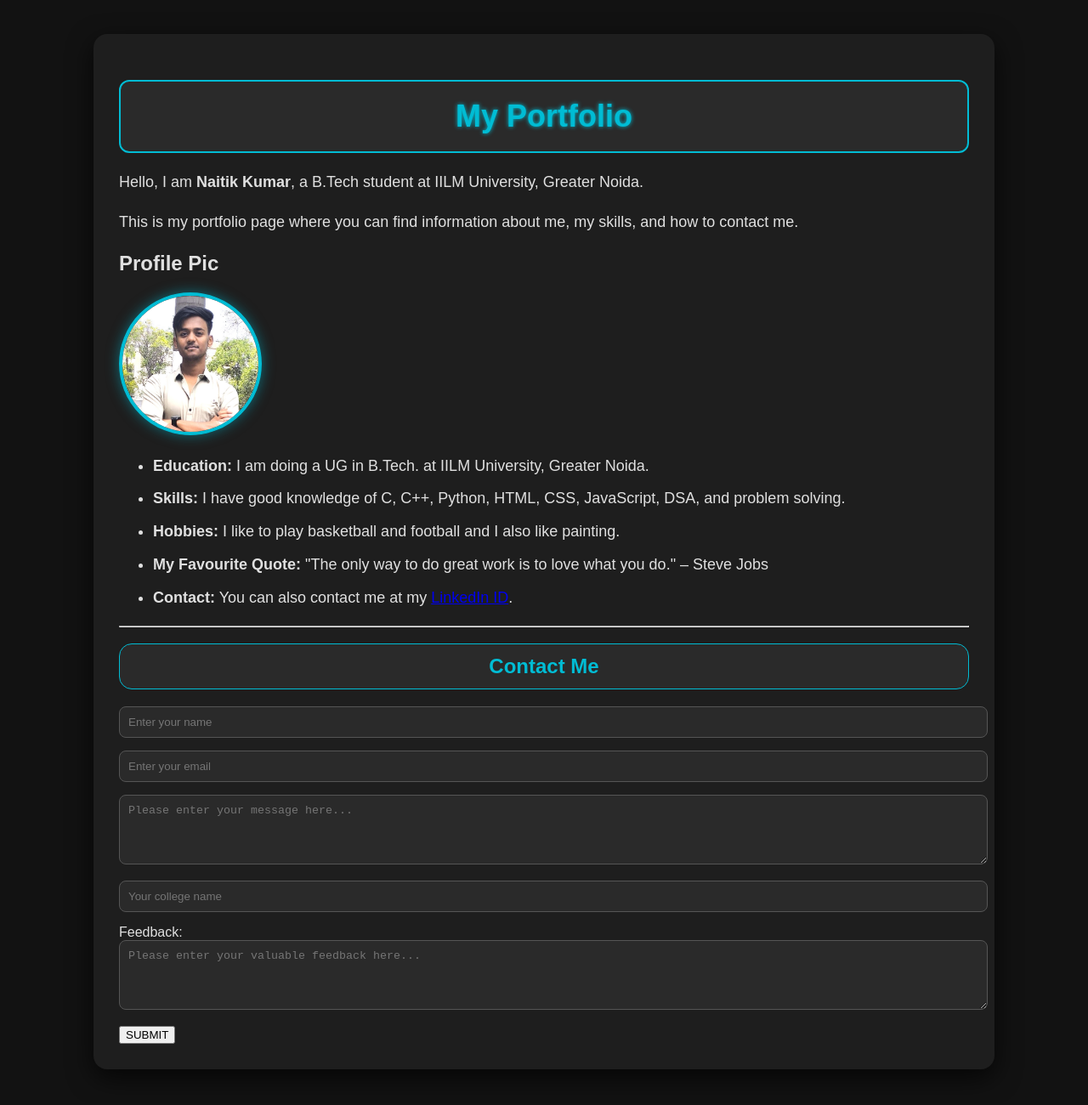
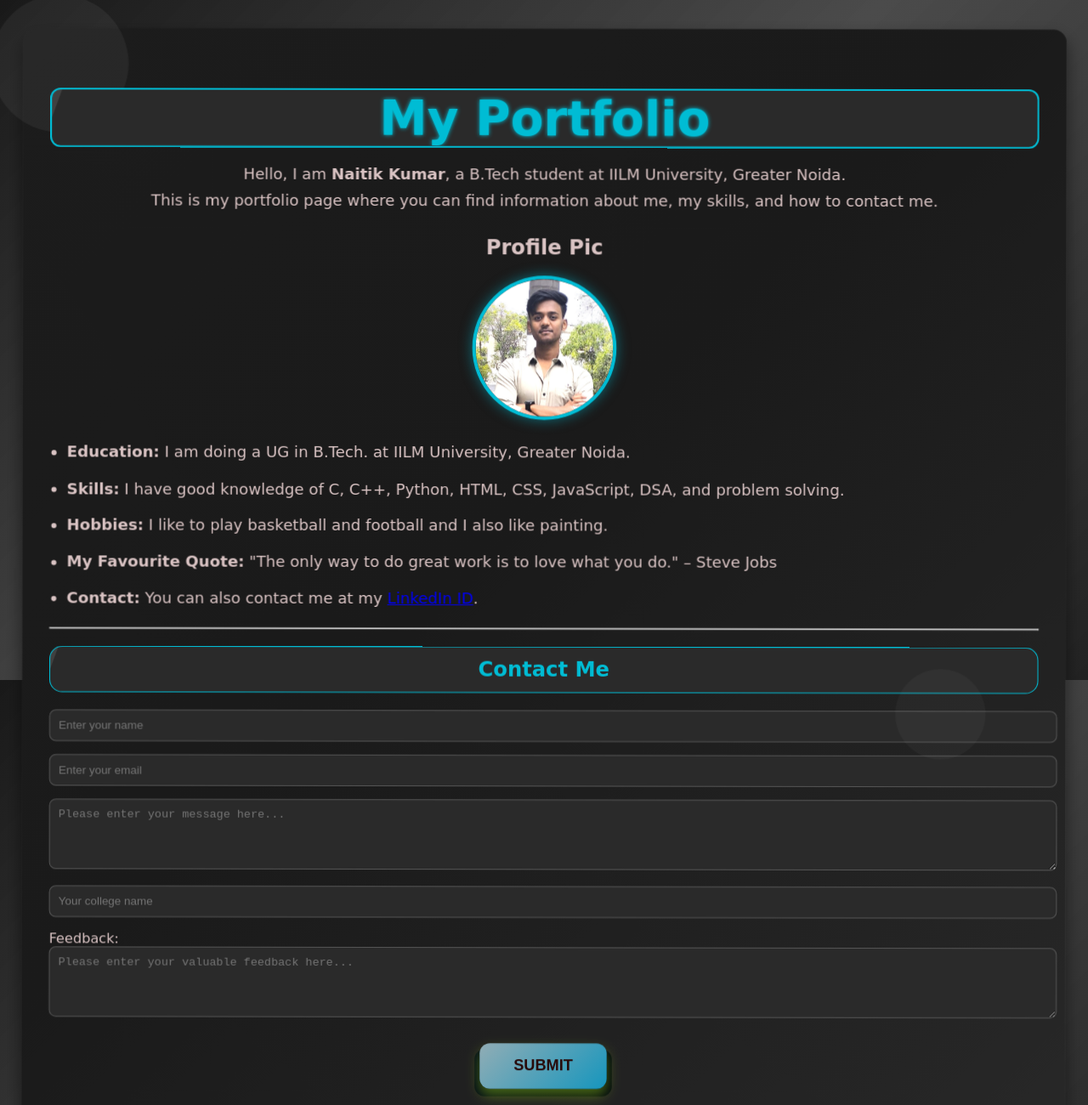
Before and after one commit to Rohit-1166/Portfolio, a plain HTML site: page index.html in a window 1280 px wide. Shown: the top 1300 px of the page at 85% size. Drawn offline with Linux system fonts and the light colour scheme.

Commit message:
Added cool designs and Interfaces

```diff
--- a/index.html
+++ b/index.html
@@ -50,7 +50,10 @@
   <!-- ✅ Add hidden field to prevent spam -->
   <input type="hidden" name="_subject" value="New portfolio contact form submission" />
   <!-- <input class="button-85" id="submit" type="submit" value="SUBMIT" /> -->
-   <button class="button-85" id="submit">SUBMIT</button>
+   <button class="button-85" id="submit">
+    <div class="top">SUBMIT</div>
+    <div class="bottom"></div>
+   </button>
 </form>
 
     </section>
--- a/style.css
+++ b/style.css
@@ -1,49 +1,154 @@
 body {
   margin: 0;
   padding: 0;
-  font-family: 'Poppins', sans-serif;
-  background: #121212;
-  color: #e0e0e0;
+  font-family: cursive;
+  background: linear-gradient(135deg, rgba(0,0,0,0.9), rgba(30,30,30,0.8), rgba(10,10,10,0.9));
+  background-size: 300% 300%;
+  background-attachment: fixed;
+  background-size: cover;
+  color: #d9c3c3;
+   animation: bodyGradientMove 12s ease infinite, bodyZoom 20s ease-in-out infinite;
+  transition: background 1s, color 0.5s;
+  overflow: auto;
+  position: relative;
+  min-height: 100vh;
+}
+body::before, body::after {
+  content: '';
+  position: absolute;
+  width: 150px;
+  height: 150px;
+  background: rgba(255, 255, 255, 0.05);
+  border-radius: 50%;
+  animation: bubbleMove 15s linear infinite;
+  animation: bubbleMove 15s linear infinite;
+}
+body::after {
+  width: 100px;
+  height: 100px;
+  background: rgba(255, 255, 255, 0.03);
+  animation-duration: 20s;
+  right: 10%;
+  top: 60%;
 }
 
 .container {
-  max-width: 1000px;
+  width: 90%;
+  max-width: 1200px;
   margin: 40px auto;
+  background: linear-gradient(135deg, #1e1e1e, #1a1a1a, #333333);
+  background-size: 200% 200%;
   padding: 30px;
   border-radius: 16px;
-  background: #1e1e1e;
-  box-shadow: 0 10px 30px rgba(0, 0, 0, 0.7);
-  transition: transform 0.4s ease;
+  box-shadow: 0 10px 20px rgba(0, 0, 0, 0.5);
+  animation: containerGradientMove 8s ease infinite;
+  transition: transform 0.5s, box-shadow 0.5s, border 0.5s;
+  border: 2px solid transparent;
+
 }
 
 .container:hover {
   transform: scale(1.01);
   box-shadow: 0 0 25px #00bcd4;
+  border: 2px solid #0bcd4f;
+}
+@keyframes bubbleMove {
+  0% { transform: translateY(0) scale(1); }
+  50% { transform: translateY(-50px) scale(1.1); }
+  100% { transform: translateY(0) scale(1); }
 }
 
+@keyframes bodyZoom {
+  0% { transform: scale(1) rotate(0deg); }
+  50% { transform: scale(1.02) rotate(0.2deg); }
+  100% { transform: scale(1) rotate(0deg); }
+}
+
+/* @keyframes bodyGradientMove {
+  0% { background-position: 0% 50%; opacity: 0.9; }
+  50% { background-position: 100% 50%; opacity: 0.8; }
+  100% { background-position: 0% 50%; opacity: 0.9; }
+} */
+
+/* @keyframes containerGradientMove {
+  0% { background-position: 100% 0%; }
+  50% { background-position: 0% 100%; }
+  100% { background-position: 100% 0%; }
+} */
+
 #portfolio {
-  font-size: 36px;
+  font-size: 56px;
   text-align: center;
   background-color: #2a2a2a;
   border: 2px solid #00bcd4;
   color: #00bcd4;
-  padding: 20px;
+  padding: 20px auto;
   border-radius: 12px;
   margin-bottom: 20px;
   text-shadow: 0 0 5px #00bcd4;
   transition: all 0.4s ease;
+  position: relative;
+  overflow: hidden;
+  display: block;
+  /* width: fit-content; */
+  cursor: none;
 }
 
 #portfolio:hover {
   background-color: #00bcd4;
   color: #121212;
+  transform: scale(1.0) ;
   box-shadow: 0 0 20px #00bcd4;
+  text-shadow: 0 0 5px white;
+  animation: borderDance 1s infinite linear;
+}
+@keyframes borderDance {
+    0% {
+        border-color: #b21630;
+    }
+    25% {
+        border-color: #ff4d6d;
+    }
+    50% {
+        border-color: #ffcc00;
+    }
+    75% {
+        border-color: #48ff00;
+    }
+    100% {
+        border-color: #b21630;
+    }
+}
+#portfolio::before {
+    content: '';
+    position: absolute;
+    top: 0;
+    left: -100%;
+    width: 100%;
+    height: 100%;
+    background: rgba(255, 255, 255, 0.1);
+    transform: skewX(-20deg);
+    transition: left 0.6s ease;
 }
 
-.intro,
+#portfolio:hover::before {
+    left: 100%;
+}
+
+
+.intro {
+  text-align: center;
+  font-size: 18px;
+  margin: 10px 0;
+}
+.profile-section {
+  text-align: center;
+  margin-top: 30px;
+}
 ul {
   font-size: 18px;
-  line-height: 1.6;
+  line-height: 1.8;
+  padding-left: 20px;
 }
 
 ul li {
@@ -73,10 +178,30 @@ ul li {
   border-radius: 15px;
   border: 1px solid #00bcd4;
   transition: all 0.3s ease;
+  position: relative;
+  overflow: hidden;
+  display: block;
+  cursor: none;
+}
+/**/
+.contact-heading::before {
+    content: '';
+    position: absolute;
+    top: 0;
+    left: -100%;
+    width: 100%;
+    height: 100%;
+    background: rgba(255, 255, 255, 0.1);
+    transform: skewX(-20deg);
+    transition: left 0.6s ease;
 }
 
+.contact-heading:hover::before {
+    left: 100%;
+}
+/**/
 .contact-heading:hover {
-  background-color: #00bcd4;
+  background-color: #184958;
   color: #121212;
   box-shadow: 0 0 15px #00bcd4;
 }
@@ -91,7 +216,18 @@ form textarea {
   border-radius: 8px;
   background-color: #2a2a2a;
   color: #e0e0e0;
+  transition: border-color 0.3s ease, box-shadow 0.3s ease, transform 0.2s ease;
 }
+
+form input[type="text"]:focus,
+form input[type="email"]:focus,
+form textarea:focus {
+  border-color: #00bcd4;
+  box-shadow: 0 0 8px #00bcd4;
+  transform: scale(1.02);
+  outline: none;
+}
+
 
 input[type="submit"] {
   background-color: #00bcd4;
@@ -101,18 +237,25 @@ input[type="submit"] {
   border-radius: 6px;
   font-size: 16px;
   cursor: pointer;
-  transition: background 0.3s ease;
+  transition: transform 0.5s, box-shadow 0.5s, border 0.5s, background 0.3s ease;
+  animation: containerGradientMove 8s ease infinite;
 }
 
 input[type="submit"]:hover {
-  background-color: #0097a7;
-  color: #fff;
+  transform: scale(1.05);
+  box-shadow: 0 0 15px #00c6ff;
+  border: 2px solid #00c6ff;
+}
+@keyframes containerGradientMove {
+  0% { background-position: 0% 50%; }
+  50% { background-position: 100% 50%; }
+  100% { background-position: 0% 50%; }
 }
 
 /* 3D Send Button */
-button.send-btn {
-  width: 140px;
-  height: 50px;
+button.button-85 {
+  width: 160px;
+  height: 55px;
   position: relative;
   background: none;
   outline: none;
@@ -120,35 +263,77 @@ button.send-btn {
   margin: 10px auto 20px;
   cursor: pointer;
   display: block;
+  perspective: 800px; /* depth effect */
+}
+/* .button-85::before {
+  content: "";
+  background: linear-gradient(
+    45deg,
+    #ff0000,
+    #ff7300,
+    #fffb00,
+    #48ff00,
+    #00ffd5,
+    #002bff,
+    #7a00ff,
+    #ff00c8,
+    #ff0000
+  );
+  position: absolute;
+  top: -2px;
+  left: -2px;
+  background-size: 400%;
+  z-index: -1;
+  filter: blur(5px);
+  width: calc(100% + 4px);
+  height: calc(100% + 4px);
+  animation: glowing-button-85 20s linear infinite;
+  transition: opacity 0.3s ease-in-out;
+  border-radius: 10px;
 }
 
-button.send-btn .top {
+@keyframes glowing-button-85 {
+  0% {
+    background-position: 0 0;
+  }
+  50% {
+    background-position: 400% 0;
+  }
+  100% {
+    background-position: 0 0;
+  }
+} */
+
+
+button.button-85 .top {
   width: 100%;
   height: 100%;
-  background: #00bcd4;
-  color: #121212;
+  background: linear-gradient(135deg, #91adb5, #1696bd);
+  color: #270808;
   display: flex;
   align-items: center;
   justify-content: center;
-  border-radius: 8px;
+  border-radius: 12px;
   font-weight: bold;
-  box-shadow: 0 5px 15px rgba(0, 188, 212, 0.4);
-  transition: 0.2s ease;
+  font-size: 18px;
+  box-shadow: 0 8px 15px rgba(138, 191, 24, 0.5);
+  transition: transform 0.1s ease, box-shadow 0.1s ease;
   position: relative;
   overflow: hidden;
 }
 
-button.send-btn .bottom {
+button.button-85 .bottom {
   position: absolute;
   width: 100%;
   height: 100%;
-  background: #0097a7;
+  background: linear-gradient(135deg, #030e19, #02080f);
   top: 8px;
   left: 0;
-  border-radius: 8px;
+  border-radius: 12px;
   z-index: -1;
 }
 
-button.send-btn:active .top {
+button.button-85:active .top {
   transform: translateY(8px);
+  box-shadow: 0 2px 5px rgba(98, 114, 135, 0.4);
 }
```
